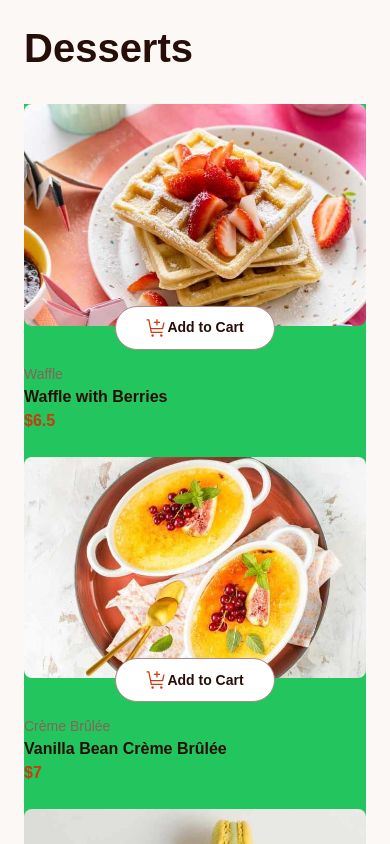
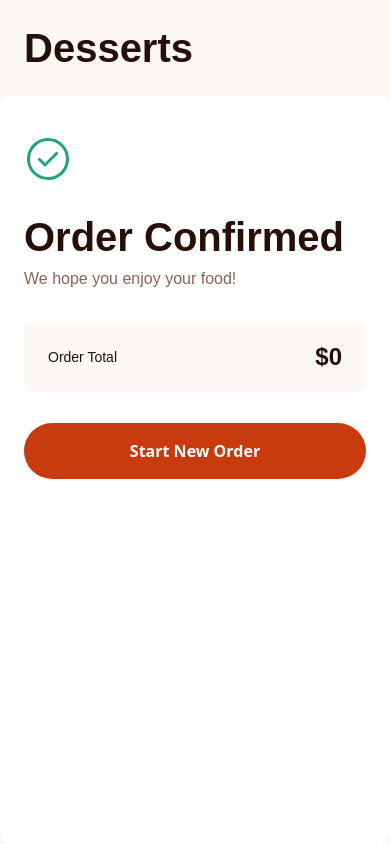
Before and after one commit to manojaba/Product-list-with-cart, a React (Create React App) app: page / in a window 390 px wide. Shown: the top 844 px of the page. Built offline with nearby package versions, Linux system fonts and the light colour scheme.

Commit message:
mobile layout updated

```diff
--- a/src/productlist/Cart.js
+++ b/src/productlist/Cart.js
@@ -1,6 +1,10 @@
 import React from 'react';
 
-function Cart({ cartCount, cartProduct, setCartProduct }) {
+function Cart({ cartCount, cartProduct, setCartProduct, setConfirmation }) {
+
+    const handleClick = () => {
+        setConfirmation((prev) => !prev);
+    }
 
 
 
@@ -30,12 +34,12 @@ function Cart({ cartCount, cartProduct, setCartProduct }) {
                         cartProduct.map((product, index) => {
                             return (
 
-                                <div key={product.name} className='flex items-center justify-between my-[16px]  '>
+                                <div key={product.name} className='flex items-center justify-between py-[16px] '>
                                     <div>
                                         <p className='font-Redhat text-[#260F08] font-semibold text-[14px]'>{product.name}</p>
                                         <p className='space-x-[8px]'><span className='font-Redhat text-[#C73B0F]  font-semibold text-[14px]'>{product.qty}x  </span><span className='font-Redhat text-[#87635A]  font-normal text-[14px]'>@ ${product.price}</span><span className='font-Redhat text-[#87635A] font-semibold text-[14px]'>${product.qty * product.price}</span></p>
                                     </div>
-                                    <button className=' w-[18px] h-[18px] rounded-full border border-[#AD8A85] p-[2px] flex items-center justify-center'><img src='./assets/images/icon-remove-item.svg' onClick={(e) => deleteData(product.name)}></img></button>
+                                    <button className=' w-[18px] h-[18px] rounded-full border border-[#AD8A85] p-[2px] flex items-center justify-center'><img src='./assets/images/icon-remove-item.svg' alt={product.name} onClick={(e) => deleteData(product.name)}></img></button>
                                 </div>
 
 
@@ -69,7 +73,7 @@ function Cart({ cartCount, cartProduct, setCartProduct }) {
                                 <svg xmlns="http://www.w3.org/2000/svg" width="21" height="20" fill="none" viewBox="0 0 21 20"><path fill="#1EA575" d="M8 18.75H6.125V17.5H8V9.729L5.803 8.41l.644-1.072 2.196 1.318a1.256 1.256 0 0 1 .607 1.072V17.5A1.25 1.25 0 0 1 8 18.75Z" /><path fill="#1EA575" d="M14.25 18.75h-1.875a1.25 1.25 0 0 1-1.25-1.25v-6.875h3.75a2.498 2.498 0 0 0 2.488-2.747 2.594 2.594 0 0 0-2.622-2.253h-.99l-.11-.487C13.283 3.56 11.769 2.5 9.875 2.5a3.762 3.762 0 0 0-3.4 2.179l-.194.417-.54-.072A1.876 1.876 0 0 0 5.5 5a2.5 2.5 0 1 0 0 5v1.25a3.75 3.75 0 0 1 0-7.5h.05a5.019 5.019 0 0 1 4.325-2.5c2.3 0 4.182 1.236 4.845 3.125h.02a3.852 3.852 0 0 1 3.868 3.384 3.75 3.75 0 0 1-3.733 4.116h-2.5V17.5h1.875v1.25Z" /></svg>
                                 <p className='font-Redhat font-normal text-[14px] text-[#260F08] '>This is a <span className='font-semibold'>carbon-neutral</span> delivery</p>
                             </div>
-                            <button className='bg-[#C73B0F]  text-white font-semibold text-[16px]   rounded-[999px] px-[24px] py-[16px] '>Confirm Order</button>
+                            <button className='bg-[#C73B0F]  text-white font-semibold text-[16px]   rounded-[999px] px-[24px] py-[16px] ' onClick={handleClick}>Confirm Order</button>
 
                         </div>
                     )
--- a/src/productlist/ConfirmPage.js
+++ b/src/productlist/ConfirmPage.js
@@ -1,8 +1,13 @@
-import React from 'react'
+import React from 'react';
 
-function ConfirmPage({ cartProduct }) {
+function ConfirmPage({ cartProduct, setConfirmation }) {
+
+    const handleClick = () => {
+        setConfirmation((prev) => !prev);
+    }
+
     return (
-        <div className='p-[24px] pt-[40px] bg-red-300'>
+        <div className={`p-[24px] pt-[40px] bg-white rounded-[12px] space-y-[32px] flex flex-col fixed inset-0 top-[95px] z-50  mx-auto `}>
             <div className='space-y-[24px]'>
                 <svg width="48" height="48" viewBox="0 0 48 48" fill="none" xmlns="http://www.w3.org/2000/svg">
                     <path d="M21 32.121L13.5 24.6195L15.6195 22.5L21 27.879L32.3775 16.5L34.5 18.6225L21 32.121Z" fill="#1EA575" />
@@ -14,21 +19,35 @@ function ConfirmPage({ cartProduct }) {
                 </div>
             </div>
 
-            <div>
+            <div className='bg-[#FCF8F6] px-[24px] divide-y rounded-[8px] '>
                 {
                     cartProduct.map((product, index) => {
                         return (
-                            <div key={product.name} className='flex items-center justify-between my-[16px]  '>
-                                <div>
-                                    <p className='font-Redhat text-[#260F08] font-semibold text-[14px]'>{product.name}</p>
-                                    <p className='space-x-[8px]'><span className='font-Redhat text-[#C73B0F]  font-semibold text-[14px]'>{product.qty}x  </span><span className='font-Redhat text-[#87635A]  font-normal text-[14px]'>@ ${product.price}</span><span className='font-Redhat text-[#87635A] font-semibold text-[14px]'>${product.qty * product.price}</span></p>
+                            <div key={product.name} className='flex items-center justify-between  py-[16px]'>
+                                <div className='flex space-x-[16px] '>
+                                    <img className='w-[48px] h-[48px]' src={product.thumbnail} alt={product.name}></img>
+                                    <div>
+                                        <p className='font-Redhat text-[#260F08] font-semibold text-[14px]'>{product.name}</p>
+                                        <p className='space-x-[8px]'><span className='font-Redhat text-[#C73B0F]  font-semibold text-[14px]'>{product.qty}x  </span><span className='font-Redhat text-[#87635A]  font-normal text-[14px]'>@ ${product.price}</span></p>
+                                    </div>
                                 </div>
+                                <span className='font-Redhat text-[#260F08] font-semibold text-[16px]'>${product.qty * product.price}</span>
                             </div>
                         )
                     })
                 }
 
+                {
+                    <div className='py-[16px]'>
+                        <p className=' flex  justify-between items-center ]'><span className='font-Redhat font-normal text-[14px] text-[#260F08] '>Order Total</span><span className='font-Redhat font-bold text-[24px] text-[#260F08] '>${cartProduct.reduce((total, item) => total + (item.price * item.qty), 0)}</span></p>
+
+                    </div>
+
+                }
+
             </div>
+            <button className='bg-[#C73B0F]  text-white font-semibold text-[16px]   rounded-[999px] px-[24px] py-[16px] ' onClick={handleClick}>Start New Order</button>
+
 
         </div>
     )
--- a/src/productlist/Home.js
+++ b/src/productlist/Home.js
@@ -7,6 +7,9 @@ import Product from './Product';
 
 function Home() {
 
+    const [confirmation, setConfirmation] = useState(true);
+
+
 
 
 
@@ -15,7 +18,7 @@ function Home() {
         return savedCart ? JSON.parse(savedCart) : [];
     });
 
-    console.log(`cart product : ${cartProduct.length}`)
+
 
     const [cartCount, setCartCount] = useState(() => {
         const savedCartCount = localStorage.getItem('cart');
@@ -34,6 +37,7 @@ function Home() {
 
 
     const addProduct = (thumbnail, name, category, price, qty) => {
+        console.log({ thumbnail, name, category, price, qty }); // Debug here
         setCartProduct((prev) => {
             const existingProduct = prev.find((item) => item.name === name);
             if (existingProduct) {
@@ -44,6 +48,11 @@ function Home() {
             return [...prev, { thumbnail, name, category, price, qty }];
         });
     };
+
+
+
+
+
 
     const decrementProduct = (name) => {
         setCartProduct((prev) => {
@@ -62,7 +71,7 @@ function Home() {
 
 
     return (
-        <div className='p-[24px] bg-[#FCF8F6]' >
+        <div className='p-[24px] bg-[#FCF8F6] relative ' >
             <h1 className='text-[#260F08] font-Redhat font-extrabold text-[40px] leading-[120%] mb-[32px] '>Desserts</h1>
 
 
@@ -73,8 +82,10 @@ function Home() {
                 }
             </div >
 
-            <Cart cartCount={cartCount} cartProduct={cartProduct} setCartProduct={setCartProduct} />
-            <ConfirmPage cartProduct={cartProduct} />
+            <Cart cartCount={cartCount} cartProduct={cartProduct} setCartProduct={setCartProduct} setConfirmation={setConfirmation} />
+
+
+            {confirmation && <ConfirmPage cartProduct={cartProduct} setConfirmation={setConfirmation} />}
 
 
 
--- a/src/productlist/Product.js
+++ b/src/productlist/Product.js
@@ -8,7 +8,7 @@ function Product({ data, addProduct, decrementProduct }) {
 
     const handleAdd = () => {
         setCount((prev) => prev + 1);
-        addProduct(data.thumbnail, data.name, data.category, data.price, 1);
+        addProduct(data.image.thumbnail, data.name, data.category, data.price, 1);
     };
 
     const handleDecrement = () => {
```
